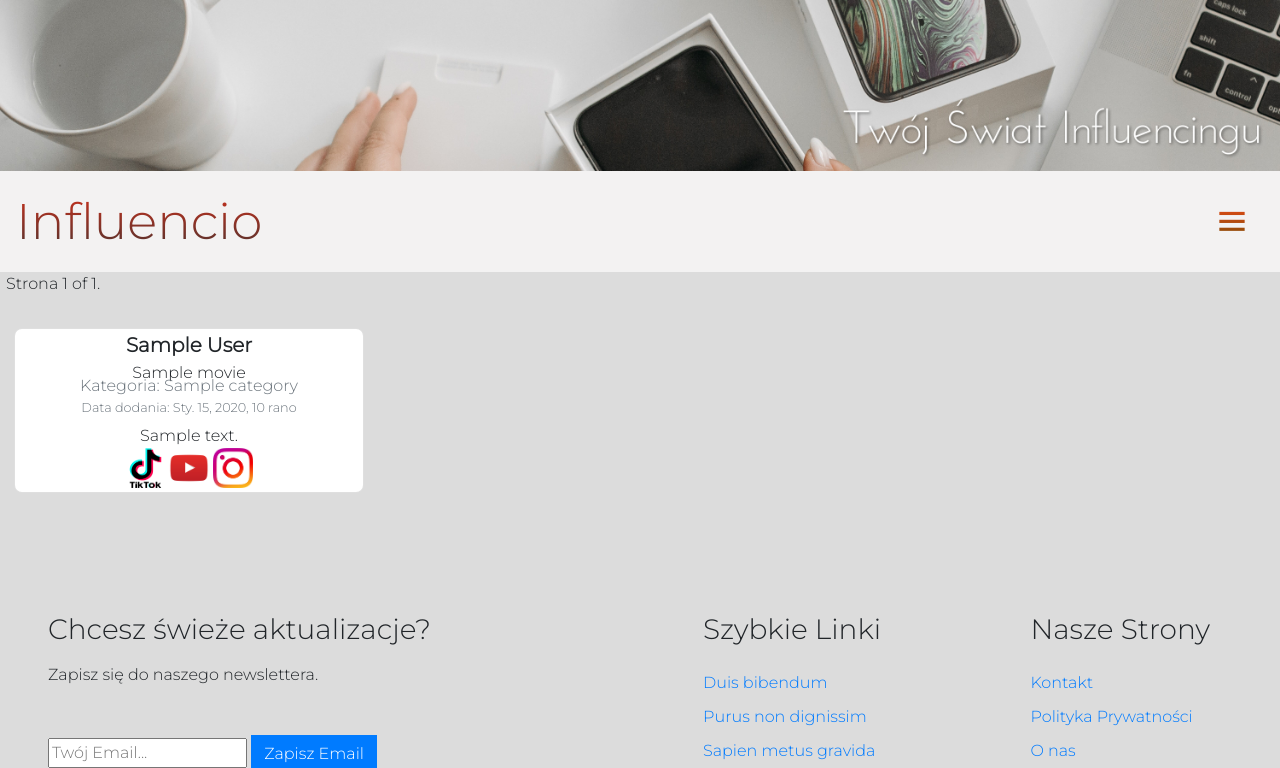
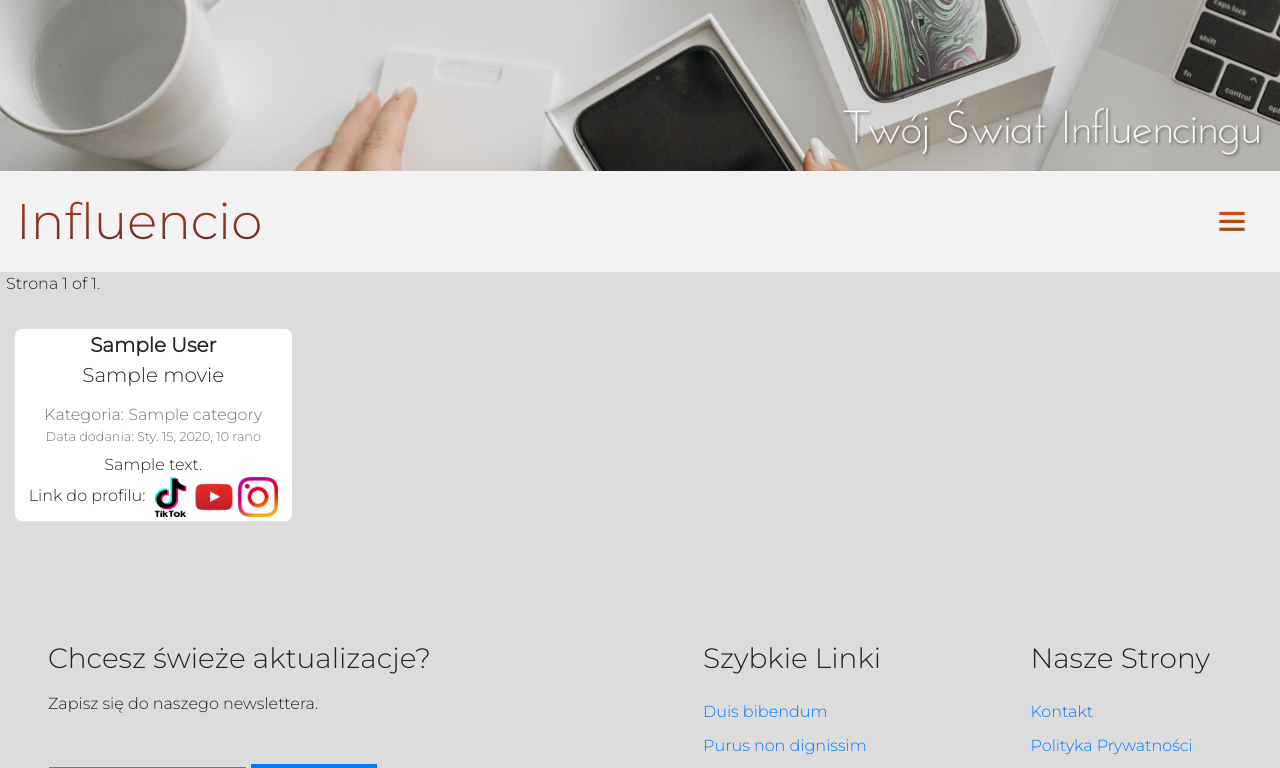
Before and after one commit to TomPrint/influencio, a Django app: template src/apps/pages/templates/pages/home.html in a window 1280 px wide. Shown: the top 768 px of the page. Run offline with Django 3.2, Linux system fonts and the light colour scheme; the template is opened without the code that fills it: most values are stand-ins (such as "Sample title", 1, 10 or a date in 2020); some libraries are stand-ins or nearby versions.

Commit message:
Update home.html and sytle CSS

```diff
--- a/src/apps/pages/templates/pages/home.html
+++ b/src/apps/pages/templates/pages/home.html
@@ -43,17 +43,19 @@
 <div container>
     <div class="row">
         {% for movie in object_list %}
-        <div class="col-lg-4 d-flex align-items-stretch">
+        <div class="col-lg-3 d-flex align-items-stretch">
             <div class="card m-2">
                 <div class="card-body p-1">
-                <h5 class="card-title"><a><strong>{{ movie.author}}</strong></a></h5>
-                <h6 class="card-subtitle">{{ movie.title }}</h6>
+                    <h5 class="card-title"><strong>{{ movie.author}}</strong></h5
+                    <br>
+                    <h5 class="card-subtitle">{{ movie.title }}</h5>
+                     <br>
                     <h6 class="card-subtitle mb-2 text-muted">Kategoria: {{ movie.category }}</h6>
                     <h6 class="card-subtitle mb-2 text-muted"><small>Data dodania: {{ movie.date_posted }}</small></h6>
                     <div class="movie_container">
                         <div class="movie_item">{{movie.content | safe }}</div>
                     </div>
-                <p class="card-text" style="fluid:center;">
+                    <p class="card-text" style="fluid:center;"> Link do profilu:
                     {% if movie.tiktok_url|length > 0  %}
                         <a href="{{ movie.tiktok_url }}"><img src='static/tik-tok-logo.png' alt="Tik-Tok logo" width="40" height="40"></a>
                     {% endif %}
--- a/src/static/style.css
+++ b/src/static/style.css
@@ -152,20 +152,35 @@ section{
 }
 
 .card{
-    width: 350px;
+    width: 100%;
     justify-content: center;
     text-align: center;
     border-radius: 0.5rem;
+    overflow: hidden;
 }
 
 .card-title{
     display: inline-block;
 }
 .movie_cointainer{
-    overflow: hidden;
+
 }
 
-iframe.instagram-media {
+.movie_cointainer{
+    display: flex;
+    flex-wrap: wrap;
+    justify-content: center;
+    align-items: center;
+    margin-top: 20px;
+}
+
+/* iframe.instagram-media {
+    max-width: 100% !important;
+    width: 100% !important;
+    min-width: auto !important;
+} */
+
+iframe {
     max-width: 100% !important;
     width: 100% !important;
     min-width: auto !important;
```
Lines whose indentation alone changed are shown as unchanged.
